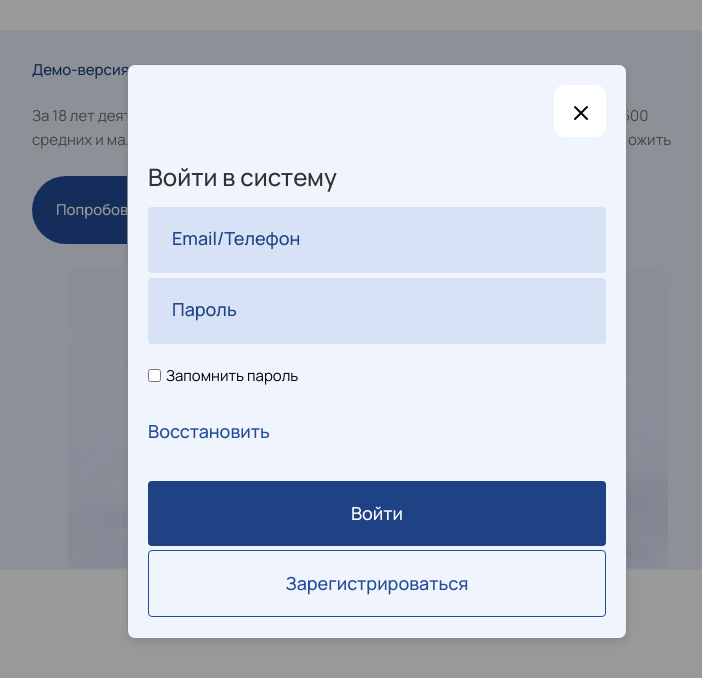
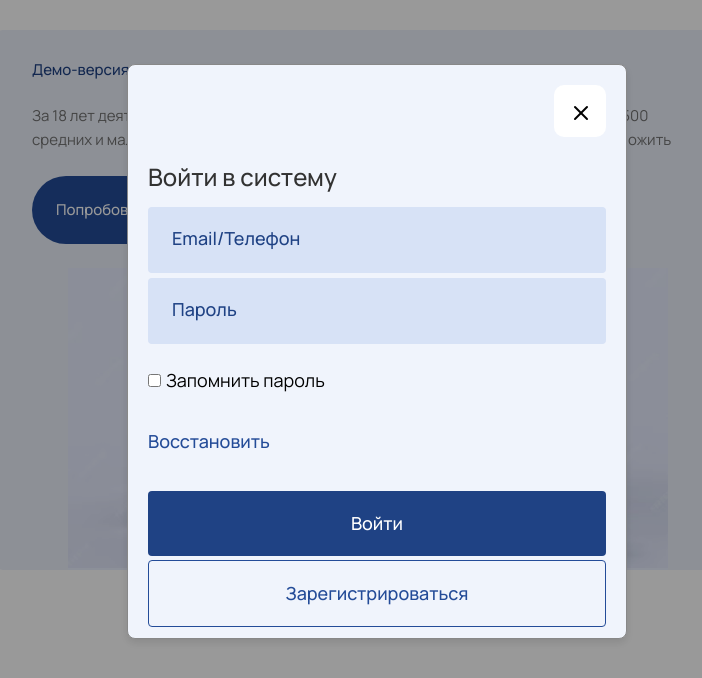
Before and after one commit to YuraKovalevich/project, a plain HTML site: page index.html in a window 1280 px wide. Both pictures are taken after a click on the link "Попробовать бесплатно". Shown: the whole page, without its empty margins (263-965 px from the left). Drawn offline with Linux system fonts and the light colour scheme.

Commit message:
fix button remeber-me

```diff
--- a/styles.css
+++ b/styles.css
@@ -197,6 +197,10 @@ input[type="password"] {
 }
 
 .remember-me label {
+    font-size: 18px;
+    font-family: Manrope, serif;
+    font-weight: 400;
+    line-height: 25px;
     margin-left: 5px;
 }
 
```
